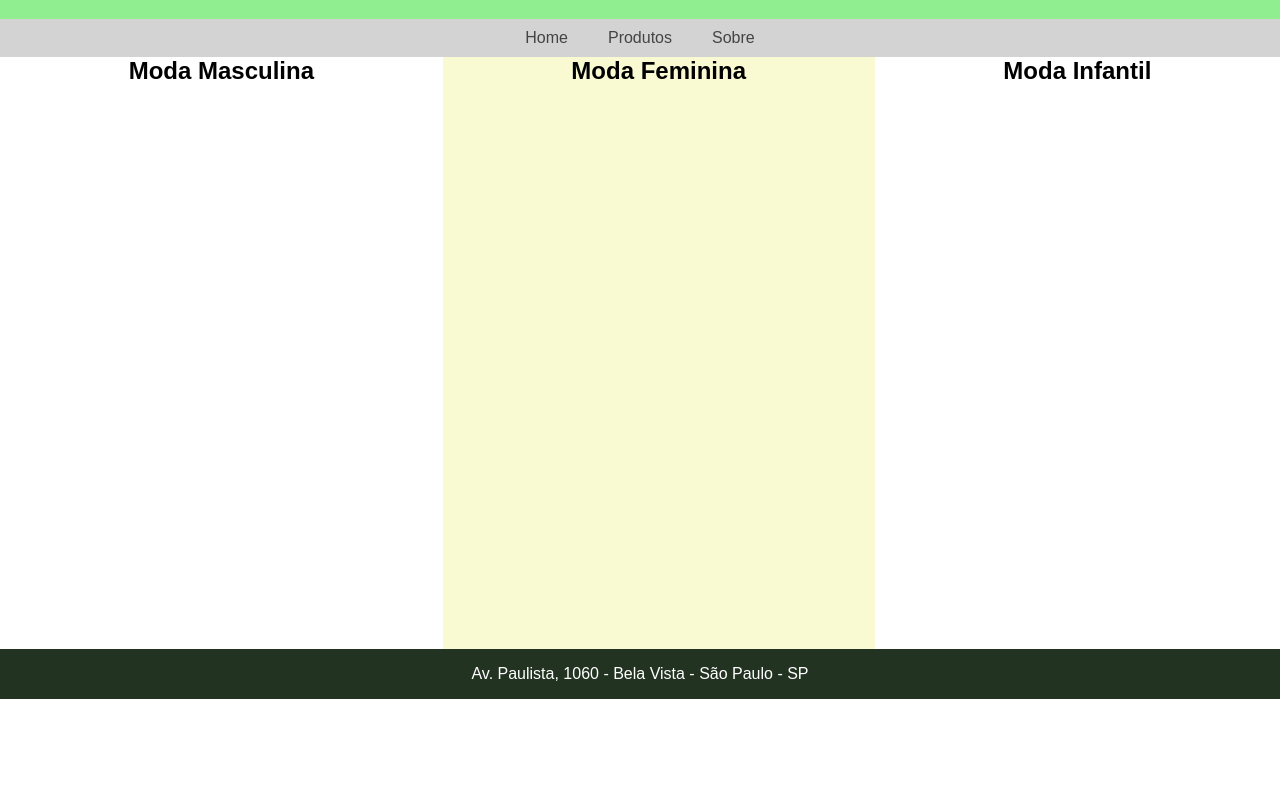
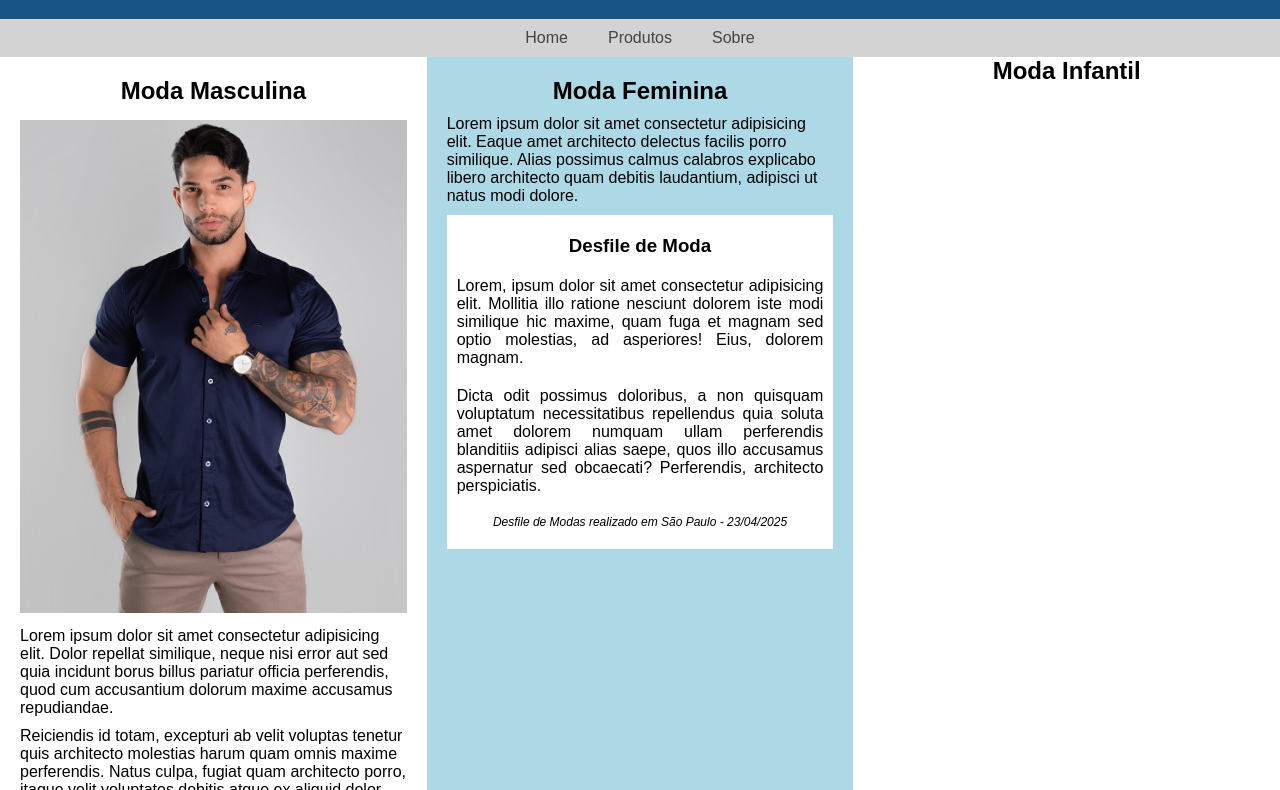
Before and after one commit to enzovbernard/aula2304_flexbox, a plain HTML site: page index.html in a window 1280 px wide. Shown: the part 101-891 px from the top of the page. Before the commit the page ends 800 px from the top, so only its background shows below. Drawn offline with Linux system fonts and the light colour scheme.

Commit message:
Final aula 2304

```diff
--- a/css/style.css
+++ b/css/style.css
@@ -12,11 +12,11 @@ body{
     flex-direction: column;
 }
 
-header{
+body>header /*ou classe cabecalho_site */{
     min-height: 120px;
     width: 100%;
     padding: 0px 40px;
-    background-color: lightgreen;
+    background-color: #185483;
     display: flex;
     justify-content: space-between;
     align-items: center;
@@ -53,30 +53,73 @@ nav ul li a:hover{
 main{
     flex-grow: 1;
     display: flex;
+    flex-wrap: wrap;
 
 }
 
 section{
     /* border: 2px solid red; */
-    flex-grow: 1;
+    flex: 1 1 300px;
 }
 
 section h2{
     text-align: center;
 }
 
-.fem{
-    background-color: lightgoldenrodyellow;
+.masc{
+    padding:20px;
 }
 
-footer{
-    background-color: #232;
+.masc h2{
+    margin-bottom: 15px;
+}
+
+.masc p{
+    margin: 10px 0px;
+}
+
+.masc img{
+    max-width: 100%;
+}
+
+.fem{
+    background-color: lightblue;
+    padding: 20px;
+}
+
+.fem p{
+    padding: 10px 0px;
+}
+
+article{
+    background-color: white;
+    padding: 10px;
+}
+
+article>header>h1{
+    text-align: center;
+    padding: 10px;
+}
+
+article>p{
+    padding: 10px;
+    text-align: justify;
+}
+
+article>footer{
+    font-size: 12px;
+    text-align: center;
+    font-style: italic;
+}
+
+body>footer{
+    background-color:#001525;
     min-height: 50px;
     display: flex;
     justify-content: center;
     align-items: center;
 }
 
-footer p{
+body>footer p{
     color: #fff;
 }
--- a/index.html
+++ b/index.html
@@ -9,7 +9,7 @@
 </head>
 
 <body>
-    <header>
+    <header class="cabecalho_site">
         <img src="image/logo.png" alt="Logo">
         <h1>FIAP Modas</h1>
         <img src="image/user.webp" alt="user">
@@ -24,9 +24,34 @@
     <main>
         <section class="masc">
             <h2>Moda Masculina</h2>
+            <img src="/image/roupamasculina.jpg" alt="Moda Masculina">
+            <p>Lorem ipsum dolor sit amet consectetur adipisicing elit. Dolor repellat similique, neque nisi error aut
+                sed quia incidunt borus billus pariatur officia perferendis, quod cum accusantium dolorum maxime
+                accusamus repudiandae.</p>
+            <p>Reiciendis id totam, excepturi ab velit voluptas tenetur quis architecto molestias harum quam omnis
+                maxime perferendis. Natus culpa, fugiat quam architecto porro, itaque velit voluptates debitis atque ex
+                aliquid dolor.</p>
         </section>
         <section class="fem">
             <h2>Moda Feminina</h2>
+            <p>Lorem ipsum dolor sit amet consectetur adipisicing elit. Eaque amet architecto delectus facilis porro
+                similique. Alias possimus calmus calabros explicabo libero architecto quam debitis laudantium, adipisci
+                ut natus modi dolore.</p>
+
+            <article>
+                <header>
+                    <h1>Desfile de Moda</h1>
+                </header>
+                <p>Lorem, ipsum dolor sit amet consectetur adipisicing elit. Mollitia illo ratione nesciunt dolorem iste
+                    modi similique hic maxime, quam fuga et magnam sed optio molestias, ad asperiores! Eius, dolorem
+                    magnam.</p>
+                <p>Dicta odit possimus doloribus, a non quisquam voluptatum necessitatibus repellendus quia soluta amet
+                    dolorem numquam ullam perferendis blanditiis adipisci alias saepe, quos illo accusamus aspernatur
+                    sed obcaecati? Perferendis, architecto perspiciatis.</p>
+                <footer>
+                    <p>Desfile de Modas realizado em São Paulo - 23/04/2025</p>
+                </footer>
+            </article>
         </section>
         <section class="inf">
             <h2>Moda Infantil</h2>
```
Also changed, not shown: tabela.html (added, +67 -0 lines), image/roupamasculina.jpg (added).
